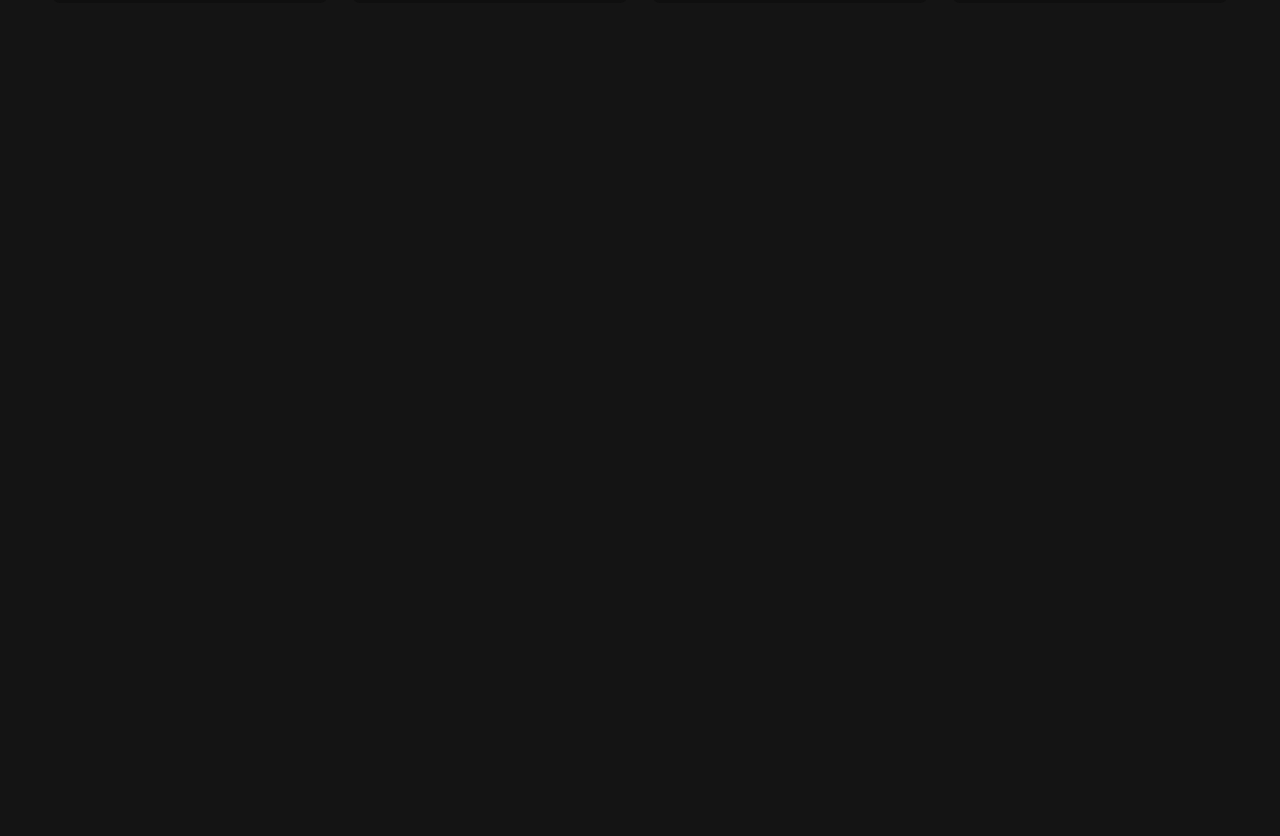
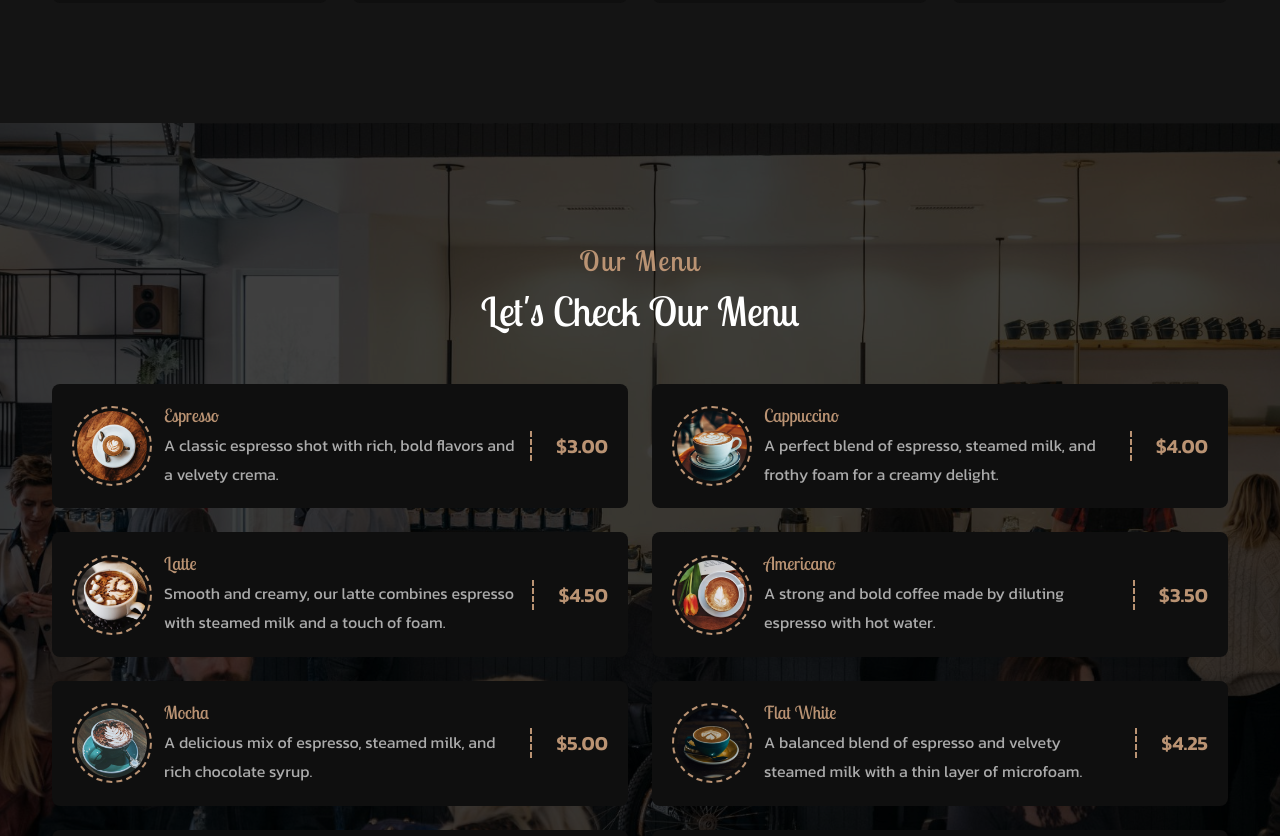
Before and after one commit to YpzarJohn24/Coffero-Shop-Website, a React (Vite) app: page / in a window 1280 px wide. Shown: the part 2060-2896 px from the top of the page. Before the commit the page ends 2183 px from the top, so only its background shows below. Built offline with nearby package versions, Linux system fonts and the light colour scheme.

Commit message:
Adding Menu component to App.jsx

```diff
--- a/src/App.jsx
+++ b/src/App.jsx
@@ -4,6 +4,7 @@ import Header from "./components/Header/Header";
 import Home from "./components/Home/Home";
 import About from "./components/About/About";
 import Features from "./components/Features/Features";
+import Menu from "./components/Menu/Menu";
 
 function App() {
   return (
@@ -12,6 +13,7 @@ function App() {
       <Home />
       <About />
       <Features />
+      <Menu />
     </>
   );
 }
```
